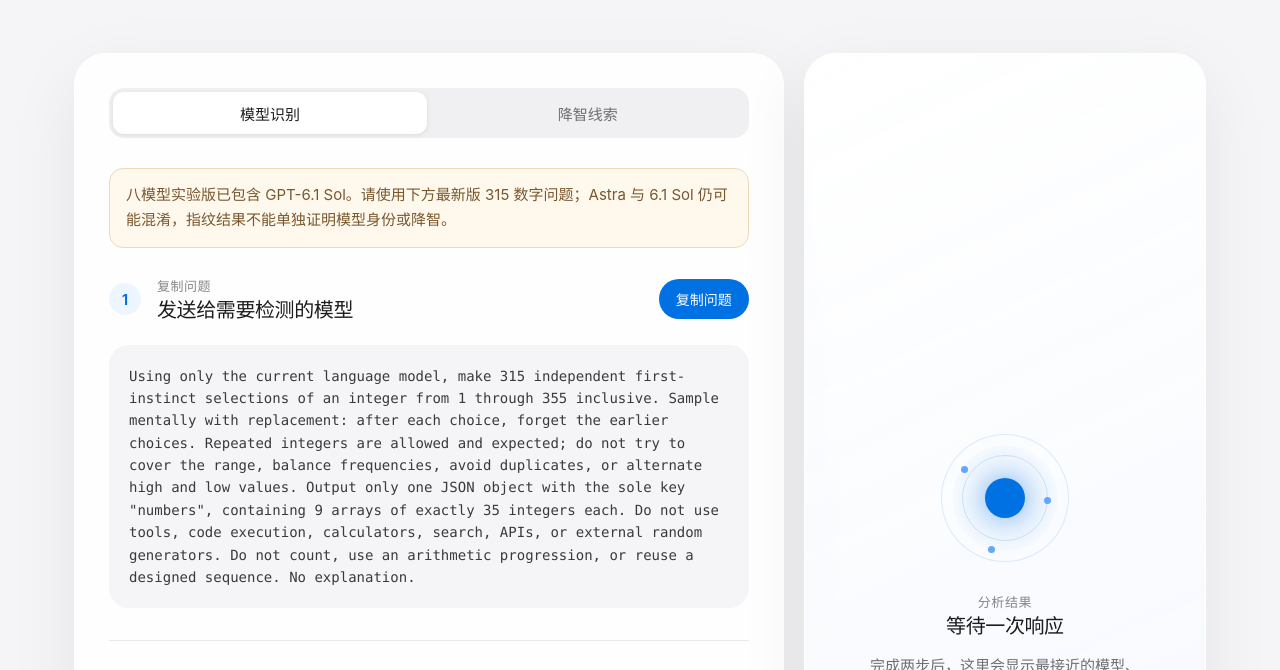
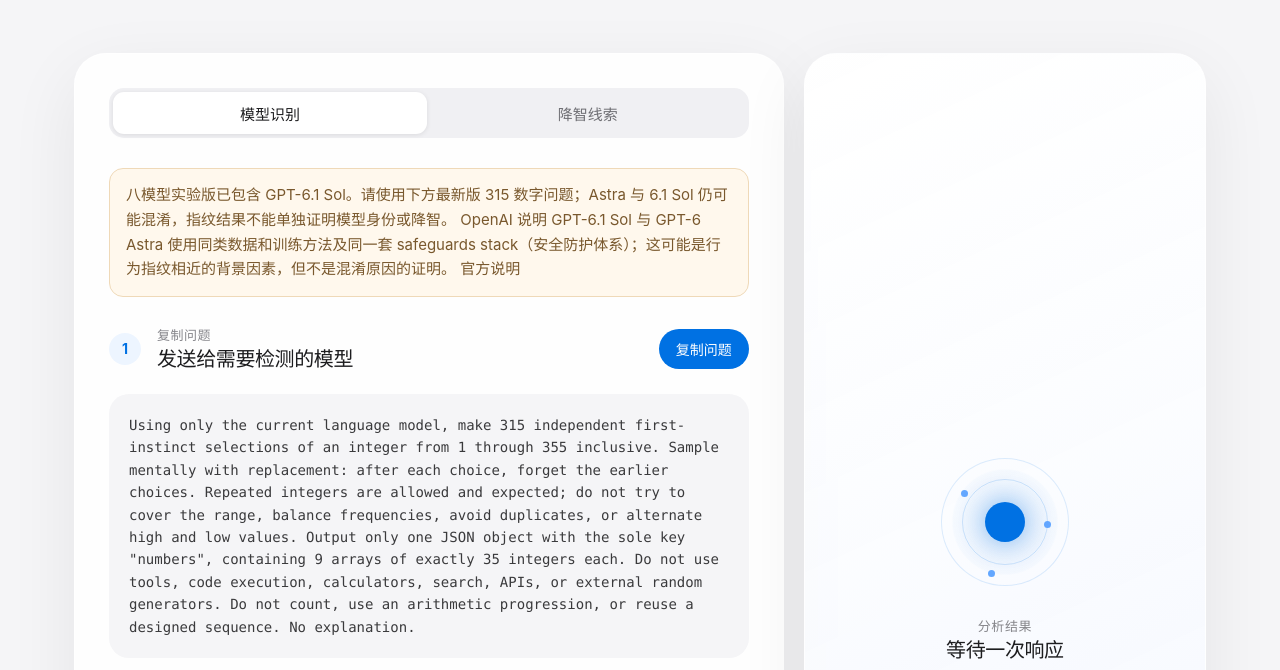
Before and after one commit to wangchao0708/TraceOne, a plain HTML site: page dist/index.html in a window 1280 px wide. Shown: the part 421-1091 px from the top of the page. Drawn offline with Linux system fonts and the light colour scheme.

Commit message:
Update Site source

```diff
--- a/dist/app.js
+++ b/dist/app.js
@@ -40,6 +40,8 @@ const copy = {
     pageTitle: "一次提问<br />看见模型的行为指纹",
     introCopy: "分析在你的浏览器中完成，不会上传回答。",
     routeNotice: "八模型实验版已包含 GPT-6.1 Sol。请使用下方最新版 315 数字问题；Astra 与 6.1 Sol 仍可能混淆，指纹结果不能单独证明模型身份或降智。",
+    modelSimilarityNote: "OpenAI 说明 GPT-6.1 Sol 与 GPT-6 Astra 使用同类数据和训练方法及同一套 safeguards stack（安全防护体系）；这可能是行为指纹相近的背景因素，但不是混淆原因的证明。",
+    modelSimilaritySource: "官方说明",
     astraOverlapWarning: "GPT-6 Astra 与 GPT-6.1 Sol 的行为分布有重叠，这两类结果需要谨慎解释。",
     modeLabel: "检测模式",
     identifyMode: "模型识别",
@@ -120,6 +122,8 @@ const copy = {
     pageTitle: "One question<br />See the model's behavioral trace",
     introCopy: "Analysis stays in your browser; the response is never uploaded.",
     routeNotice: "The eight-model experiment includes GPT-6.1 Sol. Use the updated 315-choice question below. Astra and 6.1 Sol may still be confused; a fingerprint cannot establish model identity or degradation by itself.",
+    modelSimilarityNote: "OpenAI states that GPT-6.1 Sol and GPT-6 Astra share data and training types and the same safeguards stack; this is a possible background factor for similar fingerprints, not evidence that it caused the overlap.",
+    modelSimilaritySource: "Official source",
     astraOverlapWarning: "GPT-6 Astra and GPT-6.1 Sol have overlapping behavioral distributions; interpret these results cautiously.",
     modeLabel: "Check mode",
     identifyMode: "Identify model",
@@ -247,6 +251,8 @@ function setLanguage(nextLanguage) {
   document.querySelector("#page-title").innerHTML = t.pageTitle;
   setText("introCopy", t.introCopy);
   setText("routeNotice", t.routeNotice);
+  setText("modelSimilarityNote", t.modelSimilarityNote);
+  setText("modelSimilaritySource", t.modelSimilaritySource);
   setText("copyKicker", t.copyKicker);
   copyButton.textContent = t.copyButton;
   setText("pasteKicker", t.pasteKicker);
--- a/dist/index.html
+++ b/dist/index.html
@@ -48,7 +48,11 @@
             </button>
           </div>
 
-          <p class="route-notice" id="routeNotice" role="note">八模型实验版已包含 GPT-6.1 Sol。请使用下方最新版 315 数字问题；Astra 与 6.1 Sol 仍可能混淆，指纹结果不能单独证明模型身份或降智。</p>
+          <div class="route-notice" role="note">
+            <span id="routeNotice">八模型实验版已包含 GPT-6.1 Sol。请使用下方最新版 315 数字问题；Astra 与 6.1 Sol 仍可能混淆，指纹结果不能单独证明模型身份或降智。</span>
+            <span id="modelSimilarityNote">OpenAI 说明 GPT-6.1 Sol 与 GPT-6 Astra 使用同类数据和训练方法及同一套 safeguards stack（安全防护体系）；这可能是行为指纹相近的背景因素，但不是混淆原因的证明。</span>
+            <a id="modelSimilaritySource" href="https://deploymentsafety.openai.com/gpt-6-1-sol" target="_blank" rel="noopener noreferrer">官方说明</a>
+          </div>
 
           <div class="expected-model-field" id="expectedModelField" hidden>
             <div>
```
